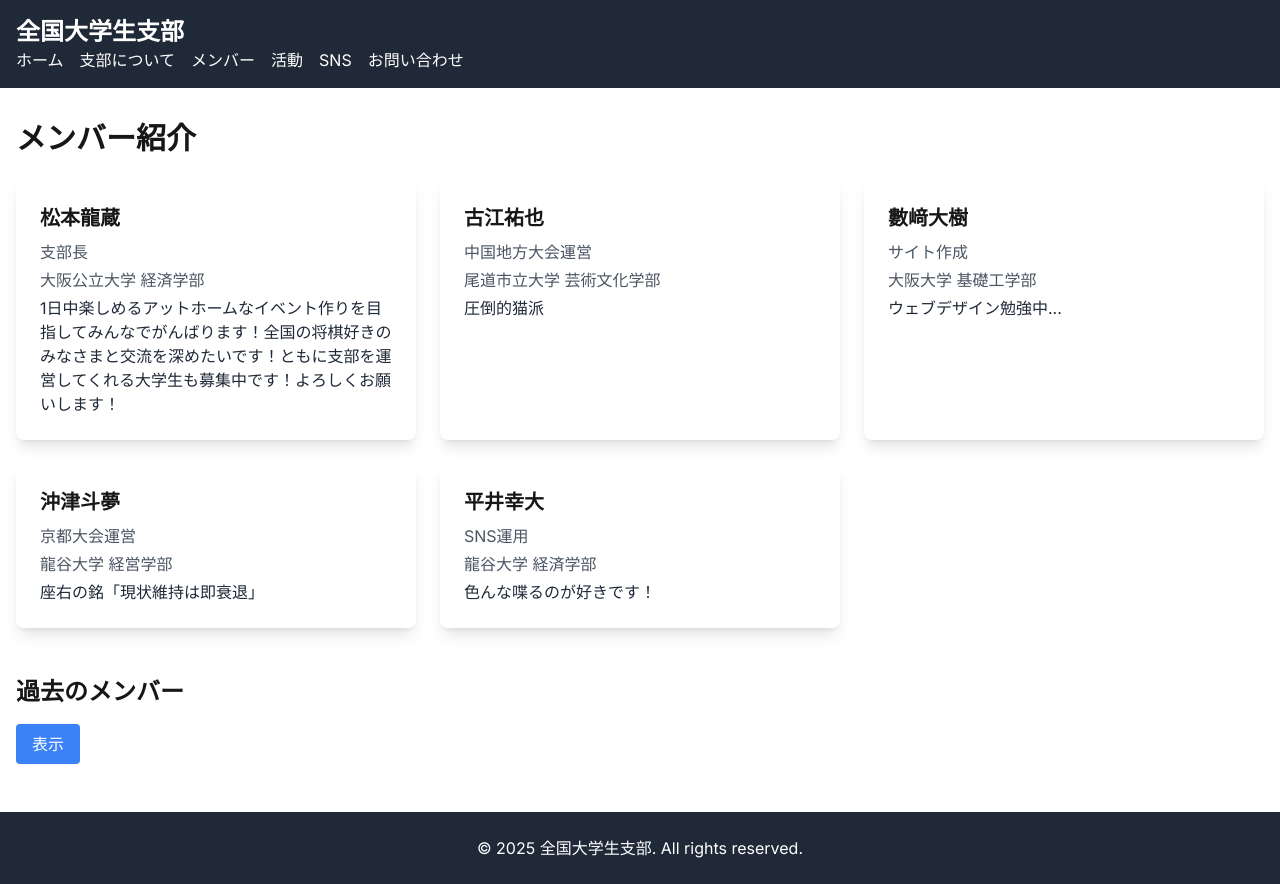
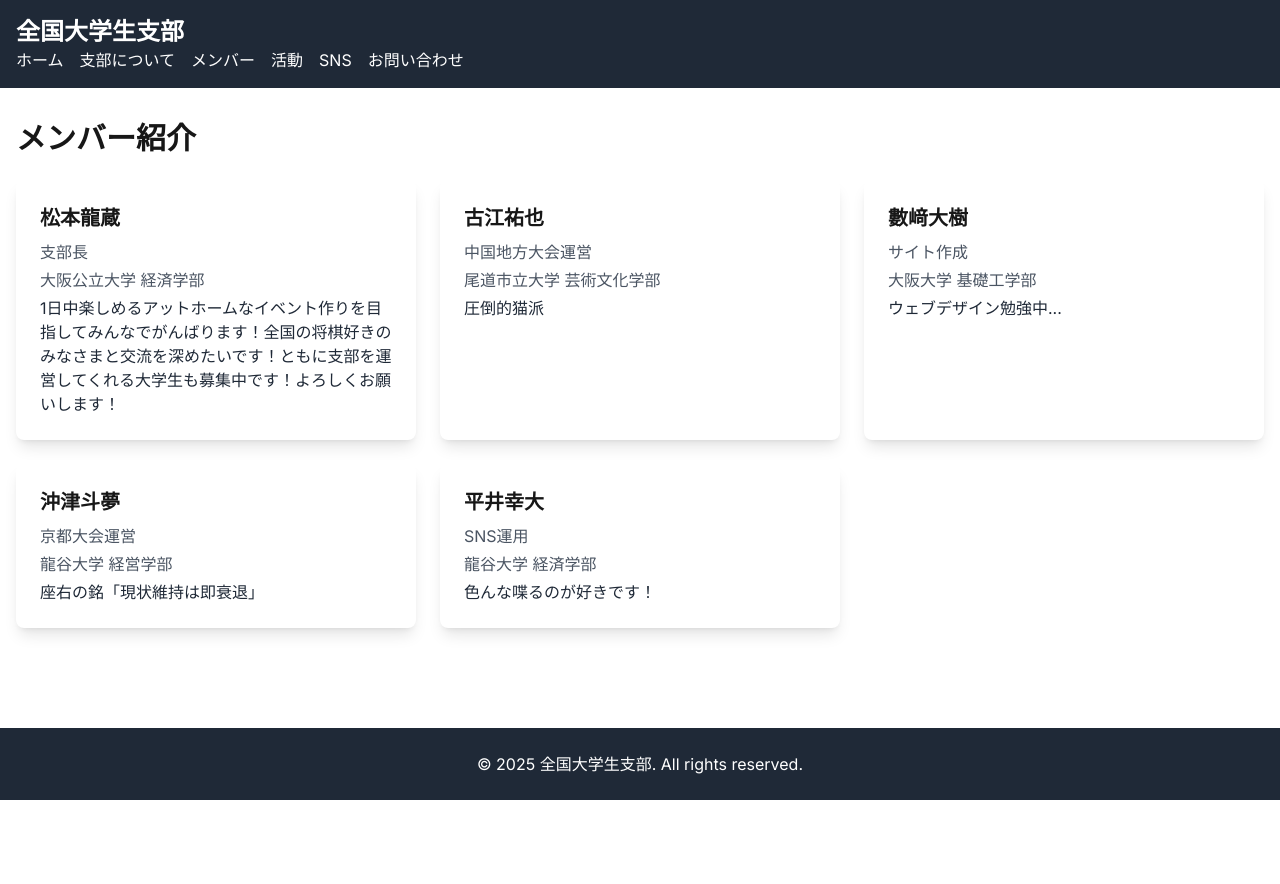
Before and after one commit to DaikiKazusaki/shibu-webpage, a Next.js app: page /members in a window 1280 px wide. After the commit the page ends 800 px from the top, so only its background shows below. Built offline with nearby package versions, Linux system fonts and the light colour scheme.

Commit message:
delete past member button

```diff
--- a/app/members/page.tsx
+++ b/app/members/page.tsx
@@ -1,6 +1,6 @@
 'use client'
 
-import { useState } from 'react'
+// import { useState } from 'react'
 
 interface Member {
   name: string
@@ -16,37 +16,6 @@ const MemberCard: React.FC<Member> = ({ name, role, university, introduction })
       <p className="text-gray-600 mb-1">{role}</p>
       <p className="text-gray-600 mb-1">{university}</p>
       <p className="text-gray-800">{introduction}</p>
-    </div>
-  )
-}
-
-const PastMembersList: React.FC = () => {
-  const [showPastMembers, setShowPastMembers] = useState(false)
-  const pastMembers = [
-    {name: '', year: '', achievements: ''},
-    // { name: '佐藤花子', year: 2022, achievements: '関西大会準優勝' },
-    // { name: '鈴木一郎', year: 2021, achievements: '全国大会出場' },
-    // Add more past members as needed
-  ]
-
-  return (
-    <div className="mt-12">
-      <h2 className="text-2xl font-bold mb-4">過去のメンバー</h2>
-      <button
-        onClick={() => setShowPastMembers(!showPastMembers)}
-        className="bg-blue-500 text-white px-4 py-2 rounded hover:bg-blue-600 mb-4"
-      >
-        {showPastMembers ? '非表示' : '表示'}
-      </button>
-      {showPastMembers && (
-        <ul className="space-y-2">
-          {pastMembers.map((member, index) => (
-            <li key={index} className="bg-gray-100 p-4 rounded">
-              <span className="font-semibold">{member.name}</span> ({member.year}年) - {member.achievements}
-            </li>
-          ))}
-        </ul>
-      )}
     </div>
   )
 }
@@ -94,7 +63,6 @@ export default function Members() {
           <MemberCard key={index} {...member} />
         ))}
       </div>
-      <PastMembersList />
     </div>
   )
 }
```
